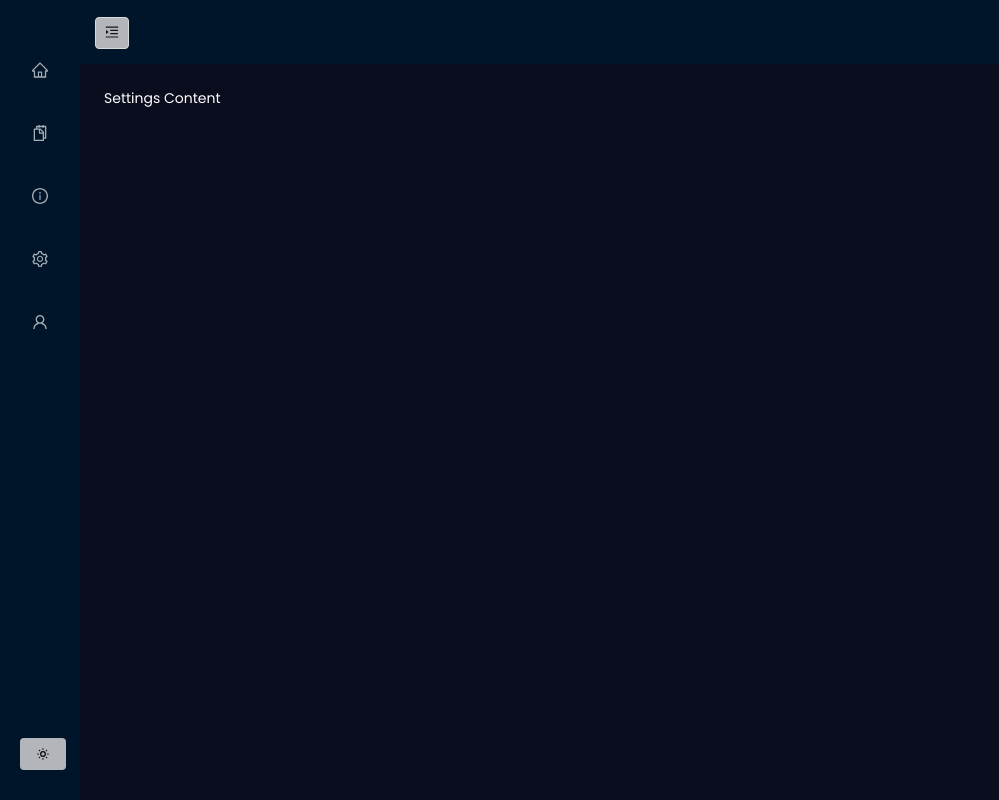
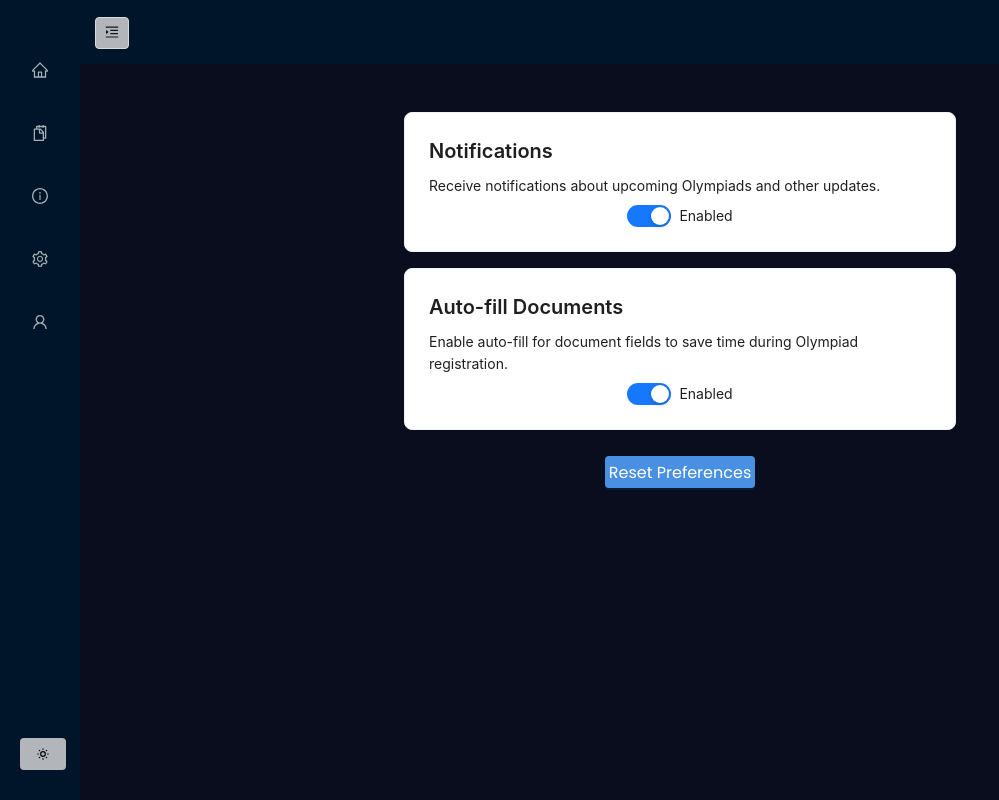
Before and after one commit to bob4o-afk/managing_olympiads, a React (Create React App) app in the folder frontend/frontend-app/: page /settings in a window 1280 px wide. Shown: the whole page, without its empty margins (0-999 px from the left). Built offline with nearby package versions, Linux system fonts and the light colour scheme; no server answers.

Commit message:
feat: adding my-profile file with options for updating acc info and updating the settings page

```diff
--- a/frontend/frontend-app/src/App.tsx
+++ b/frontend/frontend-app/src/App.tsx
@@ -6,9 +6,11 @@ import './App.css';
 
 import Sidebar from './components/Sidebar';
 import ToggleThemeButton from './components/ToggleThemeButton';
+import HomePage from './components/HomePage';
 import PDFViewer from './components/PDFViewer';
-import Login from './components/Login';
-import HomePage from './components/HomePage';
+import Settings from './components/Settings';
+import MyProfile from './components/MyProfile';
+import UpdateInfo from './components/UpdateInfo';
 import PasswordReset from './components/PasswordReset';
 
 const { Sider, Header, Content } = Layout;
@@ -95,9 +97,10 @@ function App() {
                         <Route path="/all-olympiads" element={<PDFViewer />} />
                         <Route path="/documents" element={<div>Documents</div>} />
                         <Route path="/for-me" element={<div>For Me</div>} />
-                        <Route path="/settings" element={<div>Settings Content</div>} />
-                        <Route path="/my-profile" element={<Login />} />
+                        <Route path="/settings" element={<Settings />} />
+                        <Route path="/my-profile" element={<MyProfile />} />
                         <Route path="/reset-password" element={<PasswordReset />} />
+                        <Route path="/update-info" element={<UpdateInfo />} />
                         <Route path="/" element={<HomePage onNavigate={handleMenuSelect} />} />
                     </Routes>
                 </Content>
--- /dev/null
+++ b/frontend/frontend-app/src/components/MyProfile.tsx
@@ -0,0 +1,81 @@
+import React, { useState, useEffect } from 'react';
+import { Card, Button, Typography } from 'antd';
+import { supabase } from './supabaseClient';
+import Login from './Login';
+
+const { Title, Text } = Typography;
+
+const MyProfile: React.FC = () => {
+    const [session, setSession] = useState<any>(null);
+
+    useEffect(() => {
+        const fetchSession = async () => {
+            const { data } = await supabase.auth.getSession();
+            setSession(data?.session);
+        };
+
+        // Fetch session initially and set up a listener for session changes
+        fetchSession();
+        const { data: { subscription } } = supabase.auth.onAuthStateChange((_, session) => {
+            setSession(session);
+        });
+
+        // Clean up the subscription when the component unmounts
+        return () => {
+            subscription?.unsubscribe();
+        };
+    }, []);
+
+    return (
+        <div style={{ padding: '24px', maxWidth: '600px', margin: 'auto' }}>
+            {session ? (
+                <>
+                    <Card style={{ marginBottom: '16px', backgroundColor: 'var(--card-background-color)' }}>
+                        <Title style={{ color: 'var(--text-color)' }} level={4}>My Profile</Title>
+                        <Text style={{ color: 'var(--text-color)' }}>
+                            <strong>Name:</strong> {session.user.user_metadata.full_name || 'N/A'}
+                        </Text><br />
+                        <Text style={{ color: 'var(--text-color)' }}>
+                            <strong>Email:</strong> {session.user.email}
+                        </Text><br />
+                        <Text style={{ color: 'var(--text-color)' }}>
+                            <strong>Role:</strong> {session.user.user_metadata.role || 'Student'}
+                        </Text>
+                    </Card>
+                    <Card style={{ marginBottom: '16px', backgroundColor: 'var(--card-background-color)' }}>
+                        <Title style={{ color: 'var(--text-color)' }} level={4}>Account Management</Title>
+                        <Button
+                            type="default"
+                            style={{
+                                marginBottom: '8px',
+                                color: 'var(--button-text-color)',
+                                backgroundColor: 'var(--button-background-color)',
+                                border: 'none'
+                            }}
+                            onClick={() => window.location.href = 'http://localhost:3000/reset-password'}
+                        >
+                            Change Password
+                        </Button><br />
+                        <Button
+                            type="default"
+                            style={{
+                                marginBottom: '8px',
+                                color: 'var(--button-text-color)',
+                                backgroundColor: 'var(--button-background-color)',
+                                border: 'none'
+                            }}
+                            onClick={() => window.location.href = 'http://localhost:3000/update-info'}
+                        >
+                            Update Profile Information
+                        </Button>
+                    </Card>
+                    <Login />
+                </>
+            ) : (
+                <Login />
+            )}
+        </div>
+    );
+};
+
+export default MyProfile;
--- /dev/null
+++ b/frontend/frontend-app/src/components/Settings.tsx
@@ -0,0 +1,58 @@
+import React, { useState } from 'react';
+import { Card, Switch, Button, Typography } from 'antd';
+
+const { Title, Text } = Typography;
+
+const Settings: React.FC = () => {
+    const [notificationsEnabled, setNotificationsEnabled] = useState<boolean>(true);
+    const [autoFillDocs, setAutoFillDocs] = useState<boolean>(true);
+
+    const handleNotificationsToggle = (checked: boolean) => {
+        setNotificationsEnabled(checked);
+    };
+
+    const handleAutoFillToggle = (checked: boolean) => {
+        setAutoFillDocs(checked);
+    };
+
+    const handleResetPreferences = () => {
+        setNotificationsEnabled(true);
+        setAutoFillDocs(true);
+    };
+
+    return (
+        <div style={{ padding: '24px', maxWidth: '600px', margin: 'auto' }}>
+            <Card style={{ marginBottom: '16px' }}>
+                <Title level={4}>Notifications</Title>
+                <Text>Receive notifications about upcoming Olympiads and other updates.</Text>
+                <div style={{ marginTop: '8px', display: 'flex', alignItems: 'center', justifyContent: 'center' }}>
+                    <Switch
+                        checked={notificationsEnabled}
+                        onChange={handleNotificationsToggle}
+                        style={{ marginRight: '8px', fontSize: '14px', width: '40px' }}
+                    />
+                    <Text>{notificationsEnabled ? 'Enabled' : 'Disabled'}</Text>
+                </div>
+            </Card>
+            <Card style={{ marginBottom: '16px' }}>
+                <Title level={4}>Auto-fill Documents</Title>
+                <Text>Enable auto-fill for document fields to save time during Olympiad registration.</Text>
+                <div style={{ marginTop: '8px', display: 'flex', alignItems: 'center', justifyContent: 'center' }}>
+                    <Switch
+                        checked={autoFillDocs}
+                        onChange={handleAutoFillToggle}
+                        style={{ marginRight: '8px', fontSize: '14px', width: '40px' }}
+                    />
+                    <Text>{autoFillDocs ? 'Enabled' : 'Disabled'}</Text>
+                </div>
+            </Card>
+            <div style={{ textAlign: 'center' }}>
+                <Button type="primary" onClick={handleResetPreferences} style={{ width: '150px' }}>
+                    Reset Preferences
+                </Button>
+            </div>
+        </div>
+    );
+};
+
+export default Settings;
--- /dev/null
+++ b/frontend/frontend-app/src/components/UpdateInfo.tsx
@@ -0,0 +1,44 @@
+import React from 'react';
+import { Typography, Form, Input, Button } from 'antd';
+import './ui/UpdateInfo.css';
+
+const { Title } = Typography;
+
+const UpdateInfo: React.FC = () => {
+    const onFinish = (values: any) => {
+        // Handle form submission logic here
+        console.log('Form values:', values);
+    };
+
+    return (
+        <div className="update-info-container">
+            <Title className="update-info-title" level={2}>Update Profile Information</Title>
+            <Form
+                layout="vertical"
+                onFinish={onFinish}
+            >
+                <Form.Item
+                    label="Full Name"
+                    name="full_name"
+                    rules={[{ required: true, message: 'Please input your full name!' }]}
+                >
+                    <Input />
+                </Form.Item>
+                <Form.Item
+                    label="Email"
+                    name="email"
+                    rules={[{ required: true, message: 'Please input your email!' }]}
+                >
+                    <Input type="email" />
+                </Form.Item>
+                <Form.Item>
+                    <Button type="primary" htmlType="submit">
+                        Update Information
+                    </Button>
+                </Form.Item>
+            </Form>
+        </div>
+    );
+};
+
+export default UpdateInfo;
--- /dev/null
+++ b/frontend/frontend-app/src/components/ui/UpdateInfo.css
@@ -0,0 +1,50 @@
+.update-info-container {
+    max-width: 600px;
+    margin: 0 auto;
+    padding: 20px;
+    background-color: var(--card-background-color);
+    border-radius: 8px;
+    box-shadow: 0 2px 4px rgba(0, 0, 0, 0.1);
+}
+
+.update-info-title {
+    text-align: center;
+    color: var(--text-color) !important;
+    margin-bottom: 24px;
+}
+
+.ant-form-item-label > label {
+    display: block;
+    margin-bottom: 5px;
+    color: var(--text-color) !important;
+}
+
+.ant-input {
+    width: 100%;
+    padding: 10px;
+    border: 1px solid var(--text-color);
+    border-radius: 4px;
+    background-color: var(--background-color);
+    color: var(--text-color) !important;
+}
+
+.ant-input:hover,
+.ant-input:focus  {
+    background-color: var(--navigation-button-color);
+}
+
+.ant-btn-primary {
+    width: 100%;
+    padding: 10px;
+    border: none;
+    border-radius: 4px;
+    background-color: var(--button-background-color);
+    color: var(--button-text-color);
+    cursor: pointer;
+    font-size: 16px;
+    margin-top: 10px;
+}
+
+.ant-btn-primary:hover {
+    opacity: 0.9;
+}
```
